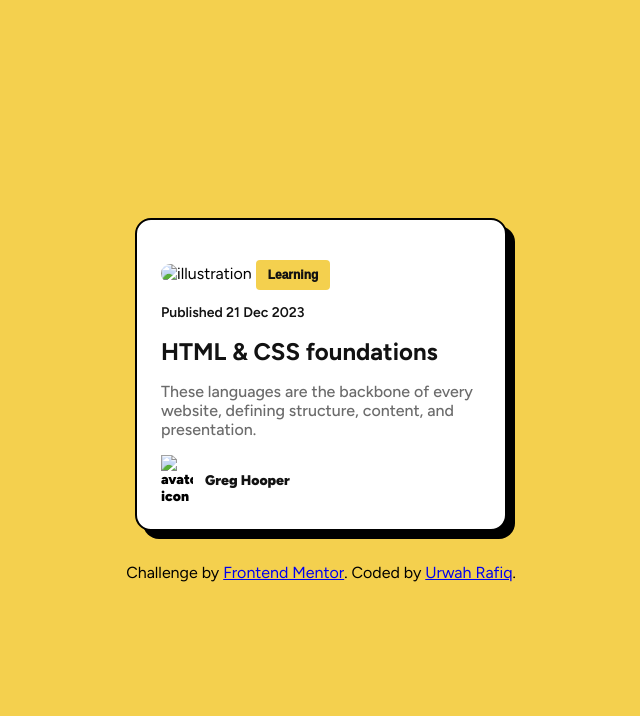
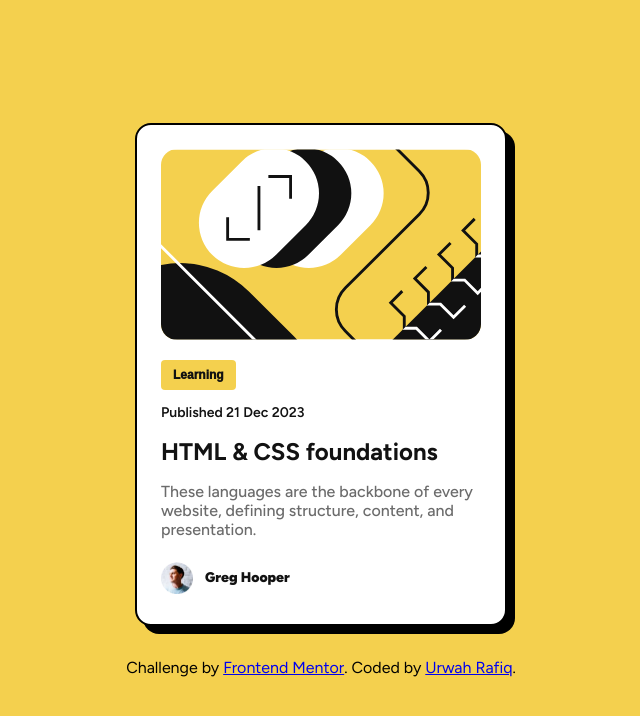
Before and after one commit to UrwahRafiq/FrontendMentor-Challenges, a plain HTML site: page blog-preview-card-main/blog-preview-card-main/index.html in a window 1280 px wide. Shown: the whole page, without its empty margins (319-959 px from the left). Drawn offline with Linux system fonts and the light colour scheme; the site is published under a folder, as on GitHub Pages, so addresses that start at the root find nothing.

Commit message:
Update image paths to relative URLs in index.html

```diff
--- a/blog-preview-card-main/blog-preview-card-main/index.html
+++ b/blog-preview-card-main/blog-preview-card-main/index.html
@@ -82,13 +82,13 @@
 <body>
 
   <div id="card">
-    <img src="/blog-preview-card-main/blog-preview-card-main/assets/images/illustration-article.svg" alt="illustration" id="blog-img">
+    <img src="./assets/images/illustration-article.svg" alt="illustration" id="blog-img">
     <button class="text-grey tag">Learning</button>
     <p class="text-grey date">Published 21 Dec 2023</p>
     <h1 class="text-grey">HTML & CSS foundations</h1>
     <p id="para">These languages are the backbone of every website, defining structure, content, and presentation.</p>
    <div id="profile">
-      <img src="/blog-preview-card-main/blog-preview-card-main/assets/images/image-avatar.webp" alt="avator icon" id="avator">
+      <img src="./assets/images/image-avatar.webp" alt="avator icon" id="avator">
       <p class="text-grey">Greg Hooper</p>
    </div>
   </div>
```
